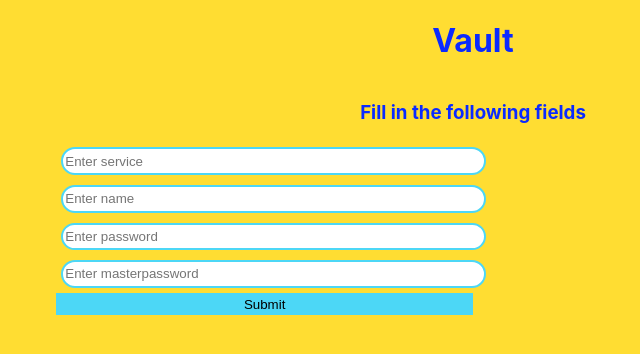
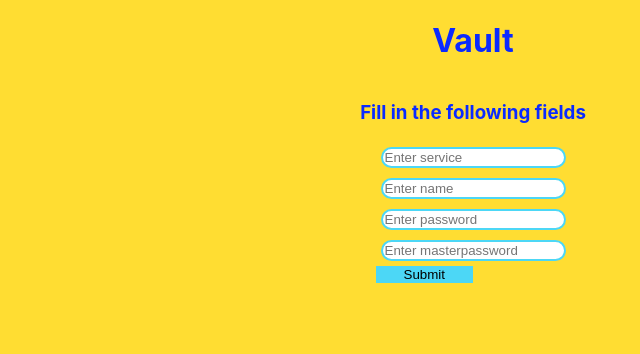
Before and after one commit to leonie-bu/vault, a React (Vite) app: page /add in a window 1280 px wide. Shown: the top 354 px of the page, without its empty margins (167-807 px from the left). Built offline with nearby package versions, Linux system fonts and the light colour scheme.

Commit message:
💄 Update styling for Add

```diff
--- a/src/app/pages/AddService/AddService.module.css
+++ b/src/app/pages/AddService/AddService.module.css
@@ -7,11 +7,12 @@
   overflow: auto;
 }
 
+.form {
+  display: grid;
+}
 .input {
   border: #4cd7f6 solid 2px;
   border-radius: 20px;
-  width: 50%;
-  height: 15%;
   margin: 5px;
 }
 
@@ -19,7 +20,6 @@
   background-color: #4cd7f6;
   border: none;
   width: 50%;
-  height: 15%;
 }
 
 h1,
--- a/src/app/pages/AddService/AddService.tsx
+++ b/src/app/pages/AddService/AddService.tsx
@@ -28,7 +28,7 @@ export default function AddService(): JSX.Element {
     <main className={styles.container}>
       <h1>Vault</h1>
       <h3>Fill in the following fields</h3>
-      <form onSubmit={(event) => handleSubmit(event)}>
+      <form className={styles.form} onSubmit={(event) => handleSubmit(event)}>
         <input
           className={styles.input}
           placeholder={'Enter service'}
```
